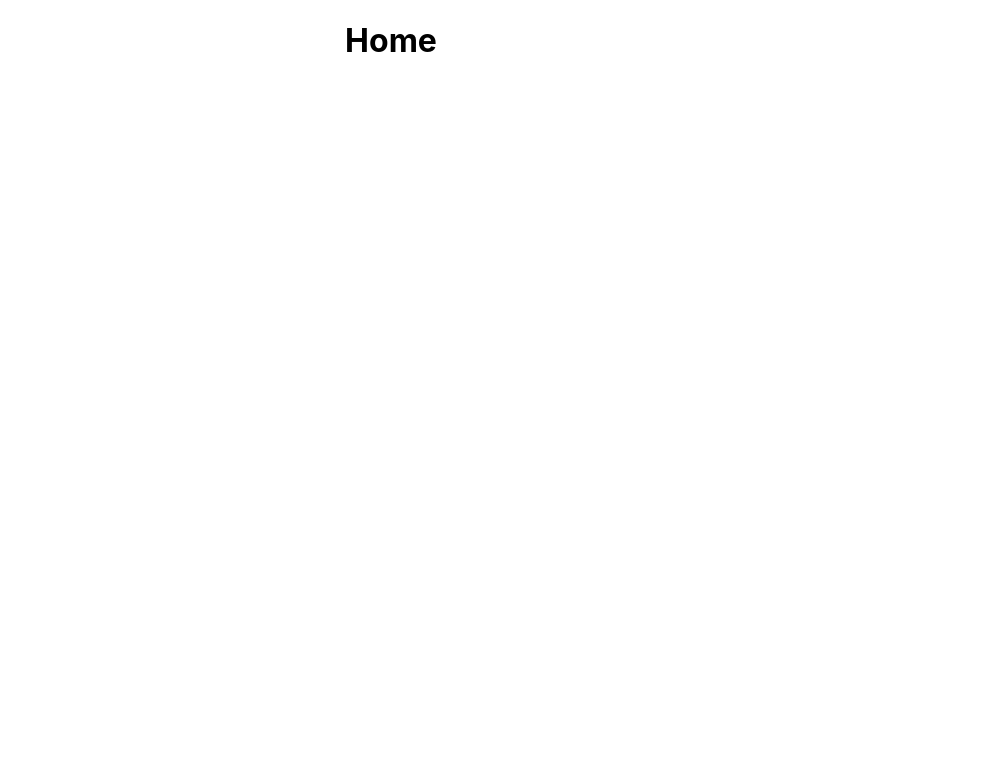
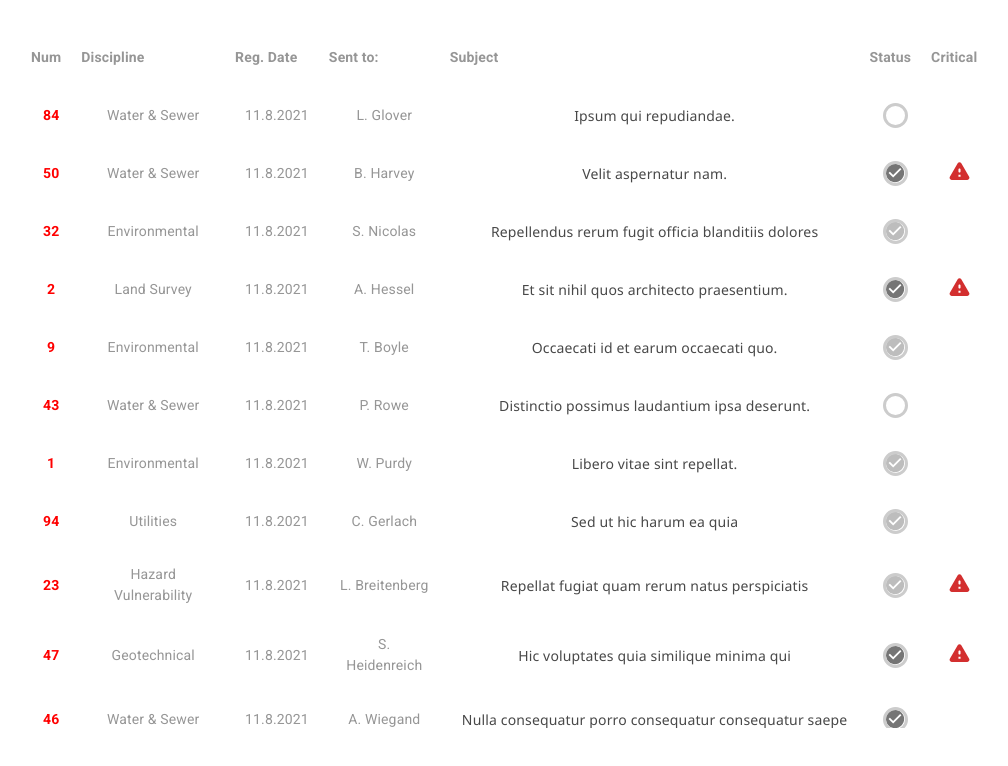
Before and after one commit to davidcastillog/react-message-panel, a React (Create React App) app: page / in a window 1280 px wide. Shown: the top 766 px of the page, without its empty margins (249-1257 px from the left). Built offline with nearby package versions, Linux system fonts and the light colour scheme.

Commit message:
Table of Messages

```diff
--- a/src/App.css
+++ b/src/App.css
@@ -1,3 +1,7 @@
 .App {
   text-align: center;
 }
+
+.panel-grid{
+  padding-left: 10px !important;
+}
--- /dev/null
+++ b/src/components/ButtonDefault/ButtonDefault.css
@@ -0,0 +1,44 @@
+/* CSS */
+.button-red {
+  align-items: center;
+  appearance: none;
+  background-color: #e60000;
+  background-image: linear-gradient(1deg, #c20000, #f42020 99%);
+  background-size: calc(100% + 20px) calc(100% + 20px);
+  border-radius: 50px;
+  border-width: 0;
+  box-shadow: none;
+  box-sizing: border-box;
+  color: #ffffff;
+  cursor: pointer;
+  display: inline-flex;
+  font-family: CircularStd, sans-serif;
+  font-size: 0.8rem;
+  height: auto;
+  width: 180px;
+  justify-content: center;
+  line-height: 1.5;
+  padding: 6px 20px;
+  position: relative;
+  text-align: center;
+  text-decoration: none;
+  transition: background-color 0.2s, background-position 0.2s;
+  user-select: none;
+  -webkit-user-select: none;
+  touch-action: manipulation;
+  vertical-align: top;
+  white-space: nowrap;
+}
+
+.button-red:active,
+.button-red:focus {
+  outline: none;
+}
+
+.button-red:hover {
+  background-position: -20px -20px;
+}
+
+.button-red:focus:not(:active) {
+  box-shadow: rgba(40, 170, 255, 0.25) 0 0 0 0.125em;
+}
--- /dev/null
+++ b/src/components/ButtonDefault/ButtonDefault.jsx
@@ -0,0 +1,11 @@
+import "./ButtonDefault.css";
+
+const ButtonDefault = ({ message }) => {
+  return (
+    <>
+      <button className="button-red">{message}</button>
+    </>
+  );
+};
+
+export default ButtonDefault;
--- /dev/null
+++ b/src/components/CriticalMark/CriticalMark.jsx
@@ -0,0 +1,9 @@
+import WarningRoundedIcon from "@mui/icons-material/WarningRounded";
+
+export const CriticalMark = ({ isCritical }) => {
+  return (
+    <>
+      {isCritical && <WarningRoundedIcon sx={{ fontSize: 25 }} color="error" />}
+    </>
+  );
+};
--- /dev/null
+++ b/src/components/StatusMark/StatusMark.jsx
@@ -0,0 +1,52 @@
+import CheckCircleIcon from "@mui/icons-material/CheckCircle";
+import Avatar from "@mui/material/Avatar";
+
+export const StatusMark = ({ status }) => {
+  return (
+    <>
+      {status === "answered" && (
+        <Avatar
+          sx={{
+            width: 25,
+            height: 25,
+            backgroundColor: "white",
+            borderColor: "#ccc",
+            borderStyle: "solid",
+            marginLeft: "auto",
+            marginRight: "auto",
+          }}
+        ></Avatar>
+      )}
+      {status === "closed" && (
+        <Avatar
+          sx={{
+            width: 25,
+            height: 25,
+            backgroundColor: "white",
+            borderColor: "#ccc",
+            borderStyle: "solid",
+            marginLeft: "auto",
+            marginRight: "auto",
+          }}
+        >
+          <CheckCircleIcon sx={{ fontSize: 22 }} color="action" />
+        </Avatar>
+      )}
+      {status === "submited" && (
+        <Avatar
+          sx={{
+            width: 25,
+            height: 25,
+            backgroundColor: "white",
+            borderColor: "#ccc",
+            borderStyle: "solid",
+            marginLeft: "auto",
+            marginRight: "auto",
+          }}
+        >
+          <CheckCircleIcon sx={{ fontSize: 22 }} color="disabled" />
+        </Avatar>
+      )}
+    </>
+  );
+};
--- /dev/null
+++ b/src/components/TableOfMessages/TableOfMessages.css
@@ -0,0 +1,65 @@
+table {
+  border-collapse: separate;
+  border-spacing: 0px 8px;
+  width: 98%;
+}
+
+th {
+  color: rgb(150, 150, 150);
+  font-size: 14px;
+  text-align: left;
+  padding: 10px;
+}
+
+tr{
+  height: 50px;
+}
+
+td {
+  font-size: 14px;
+  padding: 10px;
+  border-left: 10px solid white;
+  color: rgb(150, 150, 150);
+}
+
+td:last-child {
+  border-top-right-radius: 0.5rem;
+  border-bottom-right-radius: 0.5rem;
+}
+
+td:first-child {
+  border-top-left-radius: 0.5rem;
+  border-bottom-left-radius: 0.5rem;
+  text-align: center !important;
+  color: red;
+  font-weight: 600;
+}
+
+td:last-child,
+th:last-child,
+th:first-child {
+  text-align: center !important;
+}
+
+td:nth-last-child(-n + 3) {
+  font-family: "Segoe UI";
+  color: rgb(72, 72, 72);
+  font-weight: 500;
+}
+
+.table-row {
+  background-color: white;
+}
+
+.table-row-active {
+  box-shadow: rgba(0, 0, 0, 0.15) 2.4px 2.4px 3.2px;
+  background-color: rgb(255, 255, 255);
+  border-top-right-radius: 0.5rem;
+  border-bottom-right-radius: 0.5rem;
+  border-top-left-radius: 0.5rem;
+  border-bottom-left-radius: 0.5rem;
+}
+
+.table-row-active td:first-child {
+  border-left: 10px solid rgb(232, 0, 0);
+}
--- /dev/null
+++ b/src/components/TableOfMessages/TableOfMessages.jsx
@@ -0,0 +1,117 @@
+import "./TableOfMessages.css";
+import messagesData from "../../assets/mockData.json";
+import { useEffect } from "react";
+import { StatusMark } from "../StatusMark/StatusMark";
+import { CriticalMark } from "../CriticalMark/CriticalMark";
+
+const TableOfMessages = ({
+  messages,
+  setMessages,
+  messageSelected,
+  setMessageSelected,
+}) => {
+  // Change date to format DD/MM/YYYY
+  const dateFormat = (date) => {
+    const newDate = new Date(date); // Convert to date object
+    const dateString = `${newDate.getDate()}.${
+      newDate.getMonth() + 1 // Add 1 to get month as it starts at 0
+    }.${newDate.getFullYear()}`;
+    return dateString;
+  };
+
+  // Change name to N. Lastname format
+  const nameFormat = (name) => {
+    const oldName = name.split(" ");
+    const firstName = oldName[0];
+    const lastName = oldName[1];
+    return `${firstName[0]}. ${lastName}`;
+  };
+
+  // Show only first 6 words of subject
+  const subjectFormat = (subject) => {
+    const words = subject.split(" ");
+    const newSubject = words.slice(0, 6).join(" ");
+    return newSubject;
+  };
+
+  // Show only first 3 words of discipline
+  const disciplineFormat = (discipline) => {
+    const words = discipline.split(" ");
+    const newDiscipline = words.slice(0, 3).join(" ");
+    return newDiscipline;
+  };
+
+  // Set row as active if the user clicks on it
+  const setActiveRow = (message) => {
+    setMessageSelected({
+      num: message.num,
+      message: message.message,
+      subject: message.subject,
+      discipline: message.discipline,
+      sentTo: message.sentTo,
+      regDate: dateFormat(message.regDate),
+      status: message.status,
+      critical: message.critical,
+      name: nameFormat(message.sentTo.name),
+      company: message.sentTo.company,
+    })
+  };
+
+  // Sort messages by date in descending order
+  const sortMessages = (messages) => {
+    return messages.sort((a, b) => {
+      return new Date(b.regDate) - new Date(a.regDate);
+    });
+  };
+
+  useEffect(() => {
+    setMessages(sortMessages(messagesData));
+  }, []);
+
+  return (
+    <>
+      <table>
+        <thead>
+          <tr>
+            <th>Num</th>
+            <th>Discipline</th>
+            <th>Reg. Date</th>
+            <th>Sent to:</th>
+            <th>Subject</th>
+            <th>Status</th>
+            <th>Critical</th>
+          </tr>
+        </thead>
+        <tbody>
+          {messages.map((message) => (
+            <tr
+              key={message.num}
+              className={
+                messageSelected.num === message.num
+                  ? "table-row-active"
+                  : "table-row"
+              }
+              onClick={(e) => {
+                setActiveRow(message);
+              }}
+            >
+              <td className="table-message">{message.num}</td>
+              <td>{disciplineFormat(message.discipline)}</td>
+              <td>{dateFormat(message.regDate)}</td>
+              <td>{nameFormat(message.sentTo.name)}</td>
+              <td>{subjectFormat(message.subject)}</td>
+              <td>
+                <StatusMark status={message.status} />
+              </td>
+              <td>
+                <CriticalMark isCritical={message.critical} />
+              </td>
+            </tr>
+          ))}
+        </tbody>
+      </table>
+    </>
+  );
+};
+
+export default TableOfMessages;
--- /dev/null
+++ b/src/components/index.jsx
@@ -0,0 +1,2 @@
+export { default as TableOfMessages } from "./TableOfMessages/TableOfMessages";
+export { default as ButtonDefault } from "./ButtonDefault/ButtonDefault";
--- a/src/views/Home.jsx
+++ b/src/views/Home.jsx
@@ -1,8 +1,64 @@
+import { useEffect, useState } from "react";
+import { TableOfMessages } from "../components";
+import CssBaseline from "@mui/material/CssBaseline";
+import Container from "@mui/material/Container";
+import Grid from "@mui/material/Grid";
+
 export const Home = () => {
+  const [messages, setMessages] = useState([]);
+  const [messageSelected, setMessageSelected] = useState({});
+  const [messagePanelWidth, setmessagePanelWidth] = useState(10);
+  console.log(messages);
+
+  // Handle new window when message is selected
+  const handleNewWindow = () => {
+    if (messageSelected.num) {
+      setmessagePanelWidth(6);
+    } else {
+      setmessagePanelWidth(9);
+    }
+  };
+
+  useEffect(() => {
+    handleNewWindow();
+  }, [messageSelected]);
 
   return (
     <>
-        <h1>Home</h1>
+      <CssBaseline />
+      <Container maxWidth="xl" sx={{ p: 3 }}>
+        <Grid container spacing={12}>
+          <Grid
+            item
+            xs={12}
+            sm={3}
+            style={{ maxHeight: "100vh", overflow: "auto" }}
+          ></Grid>
+          <Grid
+            item
+            xs={12}
+            sm={messagePanelWidth}
+            style={{ maxHeight: "100vh", overflow: "auto" }}
+            className="panel-grid"
+          >
+            <TableOfMessages
+              messages={messages}
+              setMessages={setMessages}
+              messageSelected={messageSelected}
+              setMessageSelected={setMessageSelected}
+            />
+          </Grid>
+          {messageSelected.num && (
+            <Grid
+              item
+              xs={12}
+              sm={3}
+              className="panel-grid"
+              style={{ maxHeight: "100vh", overflow: "auto" }}
+            ></Grid>
+          )}
+        </Grid>
+      </Container>
     </>
   );
 };
```
Also changed, not shown: license.txt (renamed from licence.txt).
